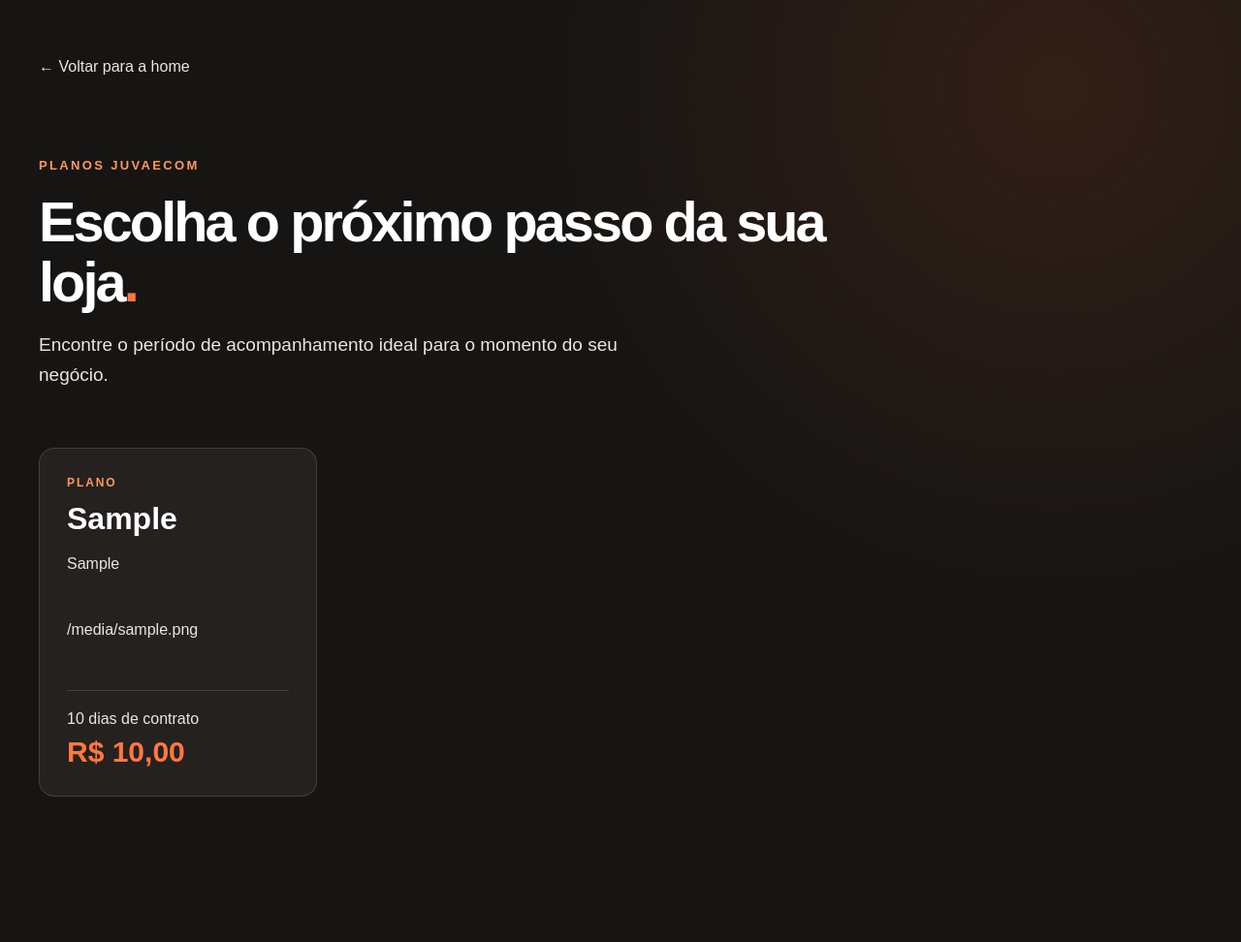
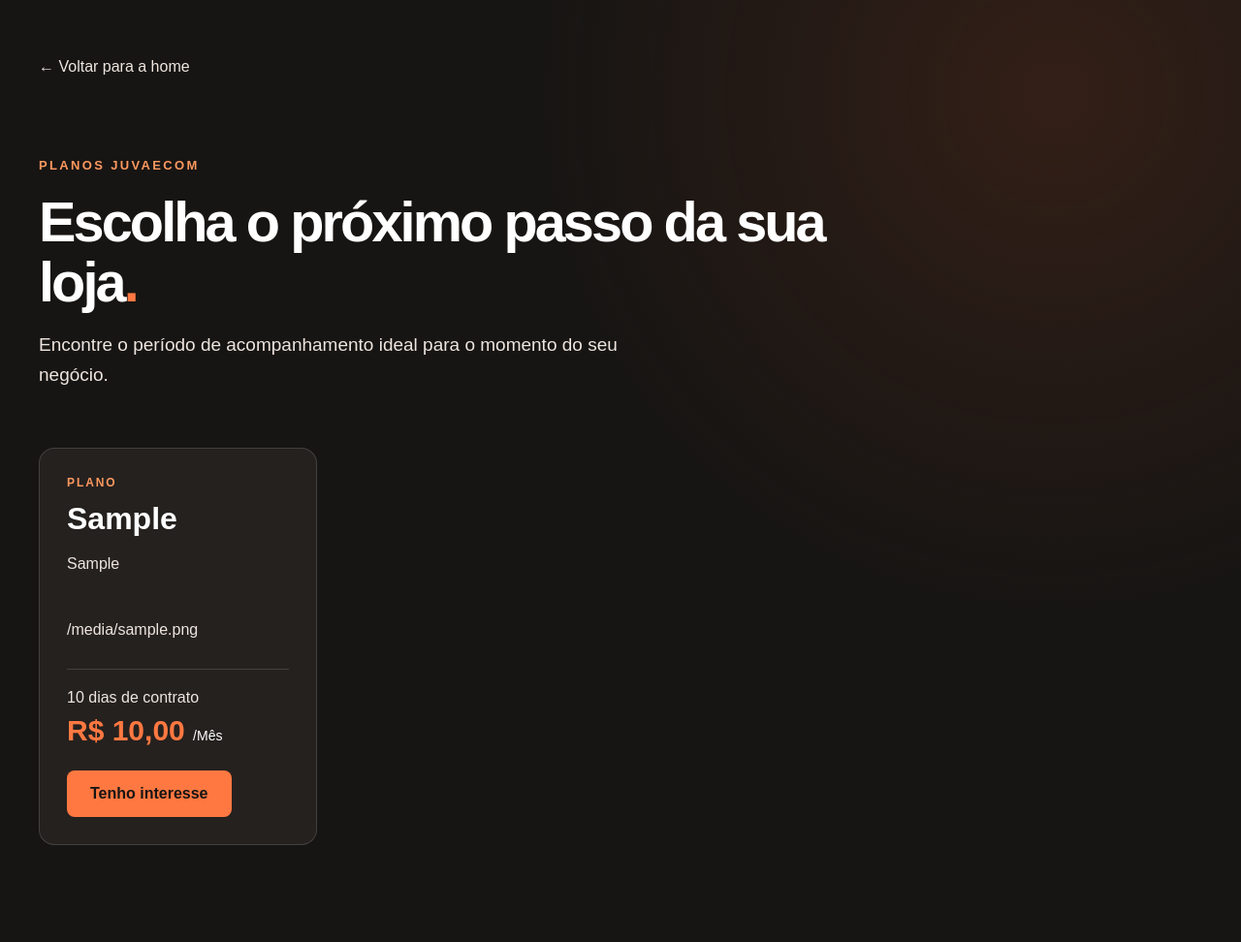
Before and after one commit to hilaneto/juvecom, a Flask app: template templates/planos.html in a window 1280 px wide. Shown: the whole page at 97% size. Before the commit the page ends 822 px from the top, so only its background shows below. Run offline with Flask 3, Linux system fonts and the light colour scheme; the template is opened without the code that fills it: most values are stand-ins (such as "Sample title", 1, 10 or a date in 2020).

Commit message:
Ajuste página Planos

```diff
--- a/static/css/juvaecom.css
+++ b/static/css/juvaecom.css
@@ -442,3 +442,9 @@ h1 {
     .planos-grade { grid-template-columns: 1fr; margin-top: 40px; }
     .plano-card { min-height: 300px; }
 }
+
+.plano-card__mensal {
+    font-size: 14px;
+    font-weight: 400;
+    color: #fff;
+}
--- a/templates/planos.html
+++ b/templates/planos.html
@@ -28,7 +28,8 @@
                         <p class="plano-card__texto">{{ plano.texto_banner or '' }}</p>
                         <div class="plano-card__rodape">
                             <p class="plano-card__periodo"> {{ plano.periodicidade_dias }} dias de contrato </p>
-                            <p class="plano-card__valor"> R$ {{ "{:,.2f}".format(plano.valor).replace(",", "X").replace(".", ",").replace("X", ".") }} </p>
+                            <p class="plano-card__valor"> R$ {{ "{:,.2f}".format(plano.valor).replace(",", "X").replace(".", ",").replace("X", ".") }} <span class="plano-card__mensal">/Mês</span> </p>
+                            <a class="home__botao" href="{{ url_for('contato', cd_plano=plano.cd_plano) }}"> Tenho interesse </a>
                         </div>
                     </article>
                 {% else %}
```
